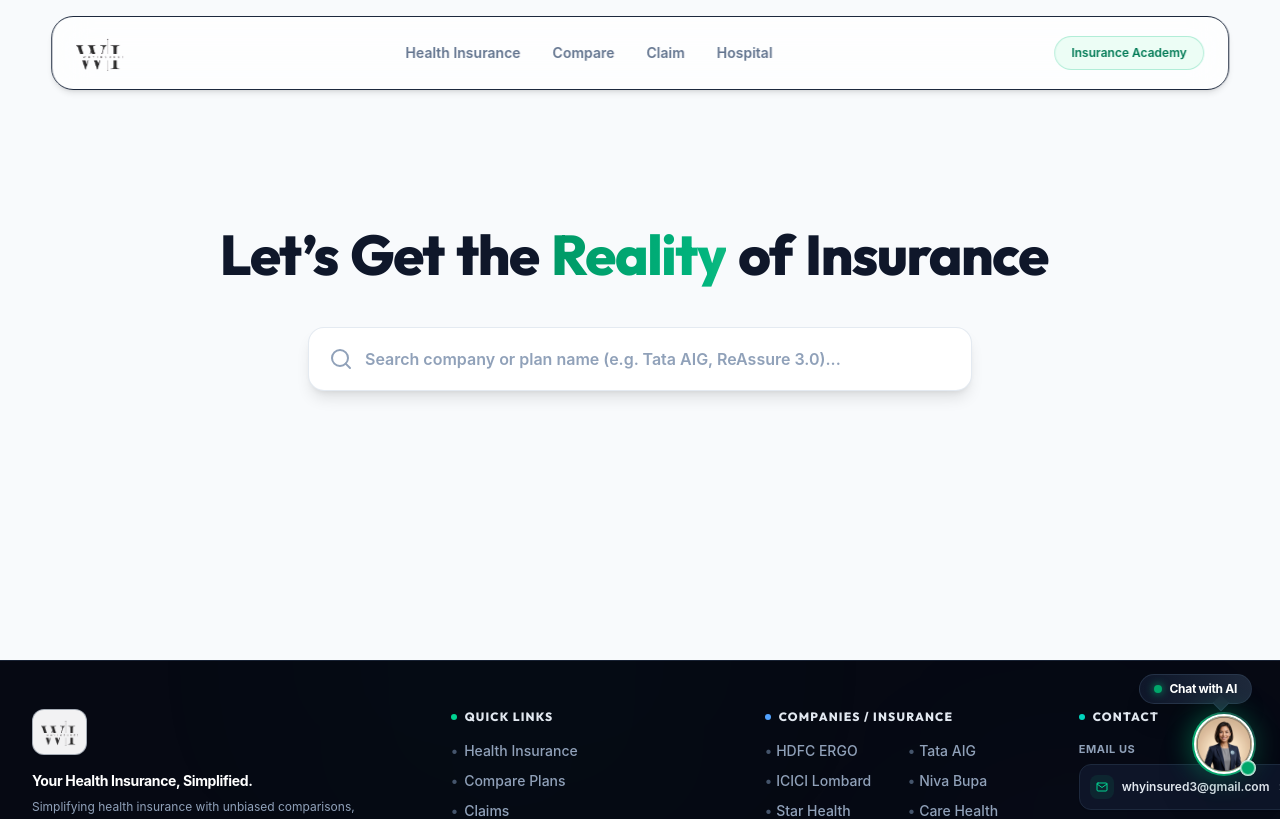
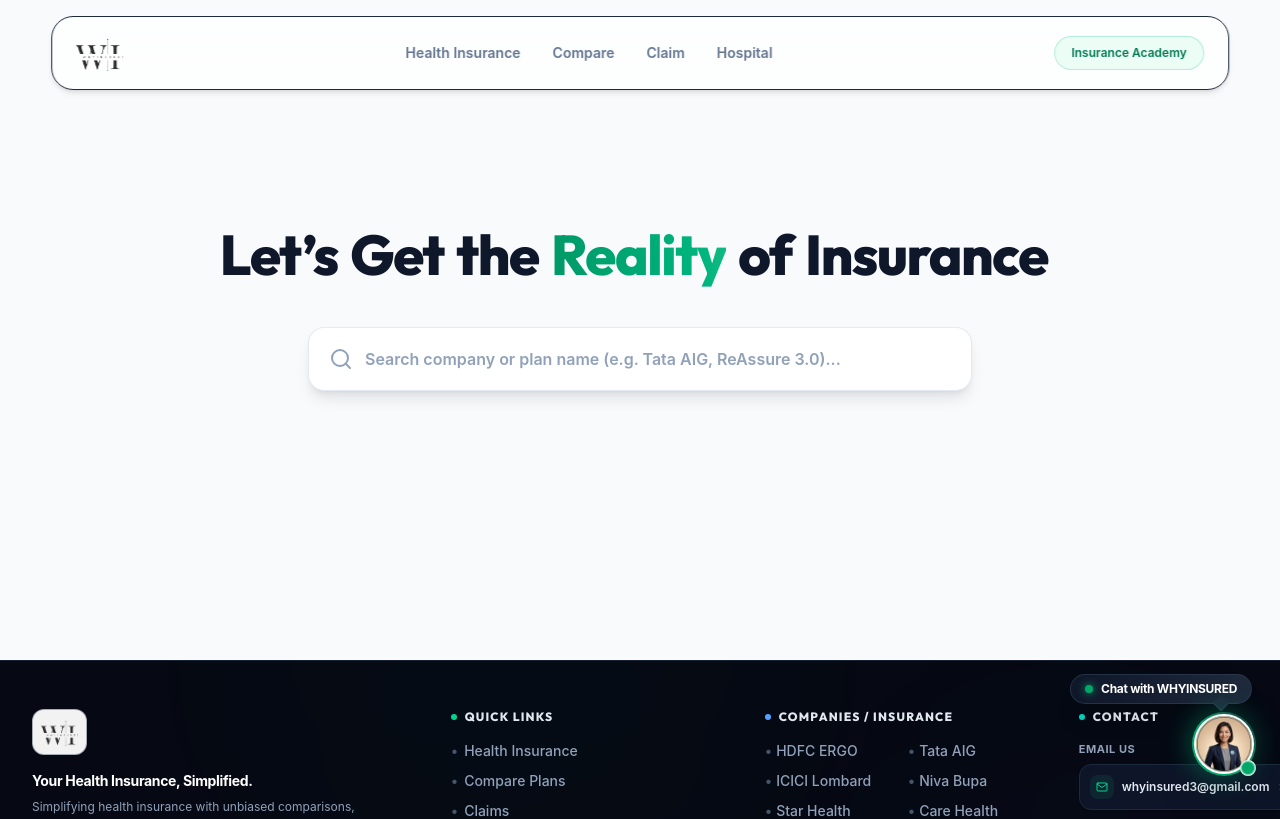
Before and after one commit to ankitwebdeveloper/Why-Insured, a React (Vite) app: page / in a window 1280 px wide. Shown: the top 819 px of the page. Built offline with nearby package versions, Linux system fonts and the light colour scheme.

Commit message:
Initial Chat Bot

```diff
--- a/src/components/AiChatAssistant.jsx
+++ b/src/components/AiChatAssistant.jsx
@@ -129,7 +129,7 @@
       {/* ========================================================================= */}
       <div className="fixed right-4 bottom-4 sm:right-6 sm:bottom-6 z-[90] flex flex-col items-end pointer-events-none select-none">
 
-        {/* Speech Bubble "Chat with AI" — visible when chat is closed */}
+        {/* Speech Bubble "Chat with WHYINSURED" — visible when chat is closed */}
         <AnimatePresence>
           {!isOpen && (
             <motion.div
@@ -144,7 +144,7 @@
                 {/* Subtle pulsing AI Sparkle with #00A86B Accent */}
                 <span className="w-2 h-2 rounded-full bg-[#00A86B] animate-pulse shrink-0 shadow-[0_0_8px_#00A86B]" />
                 <span className="text-xs font-bold tracking-tight text-white flex items-center gap-1">
-                  <span>Chat with AI</span>
+                  <span>Chat with WHYINSURED</span>
                 </span>
 
                 {/* Speech Bubble Downward Arrow Pointer */}
```
